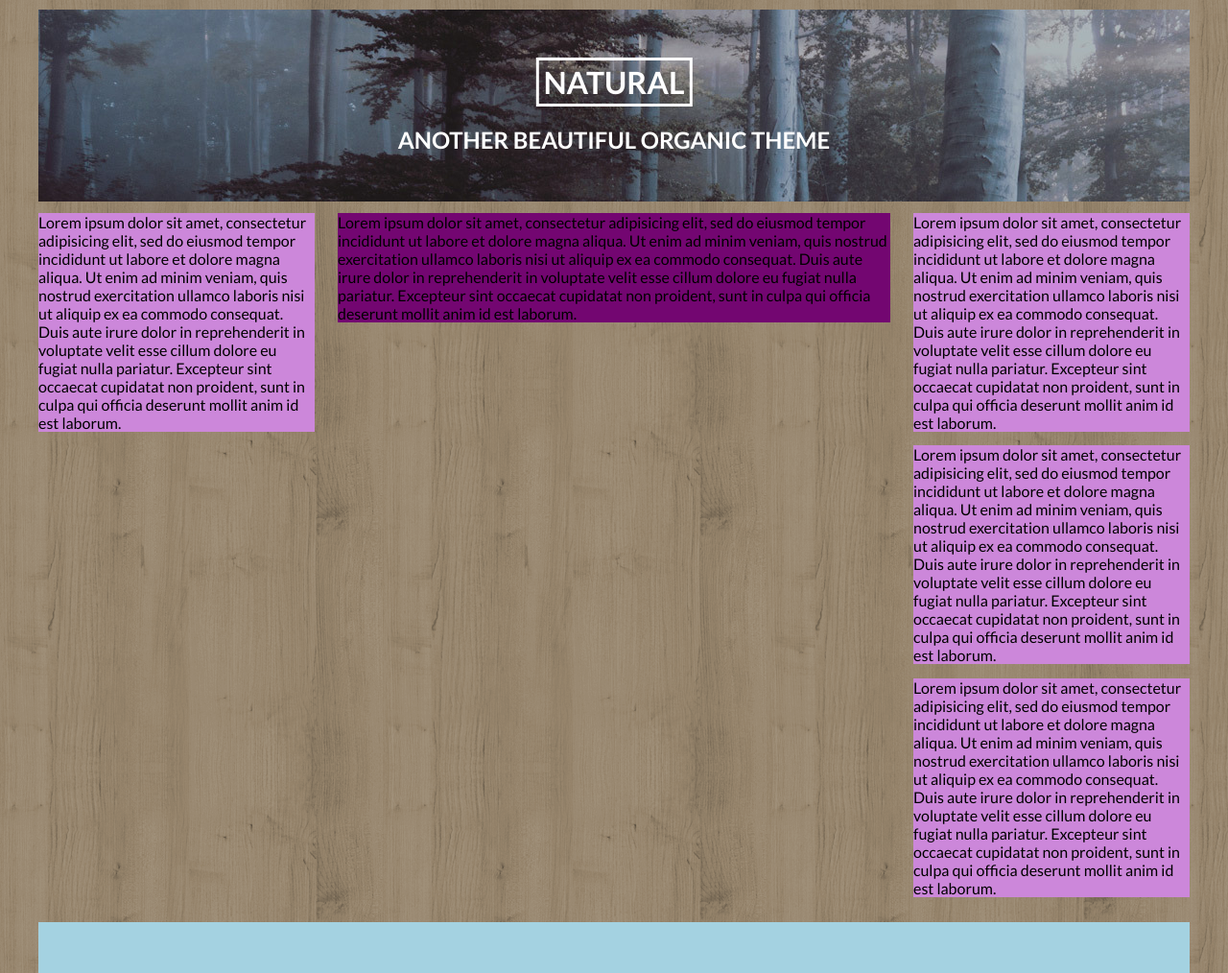
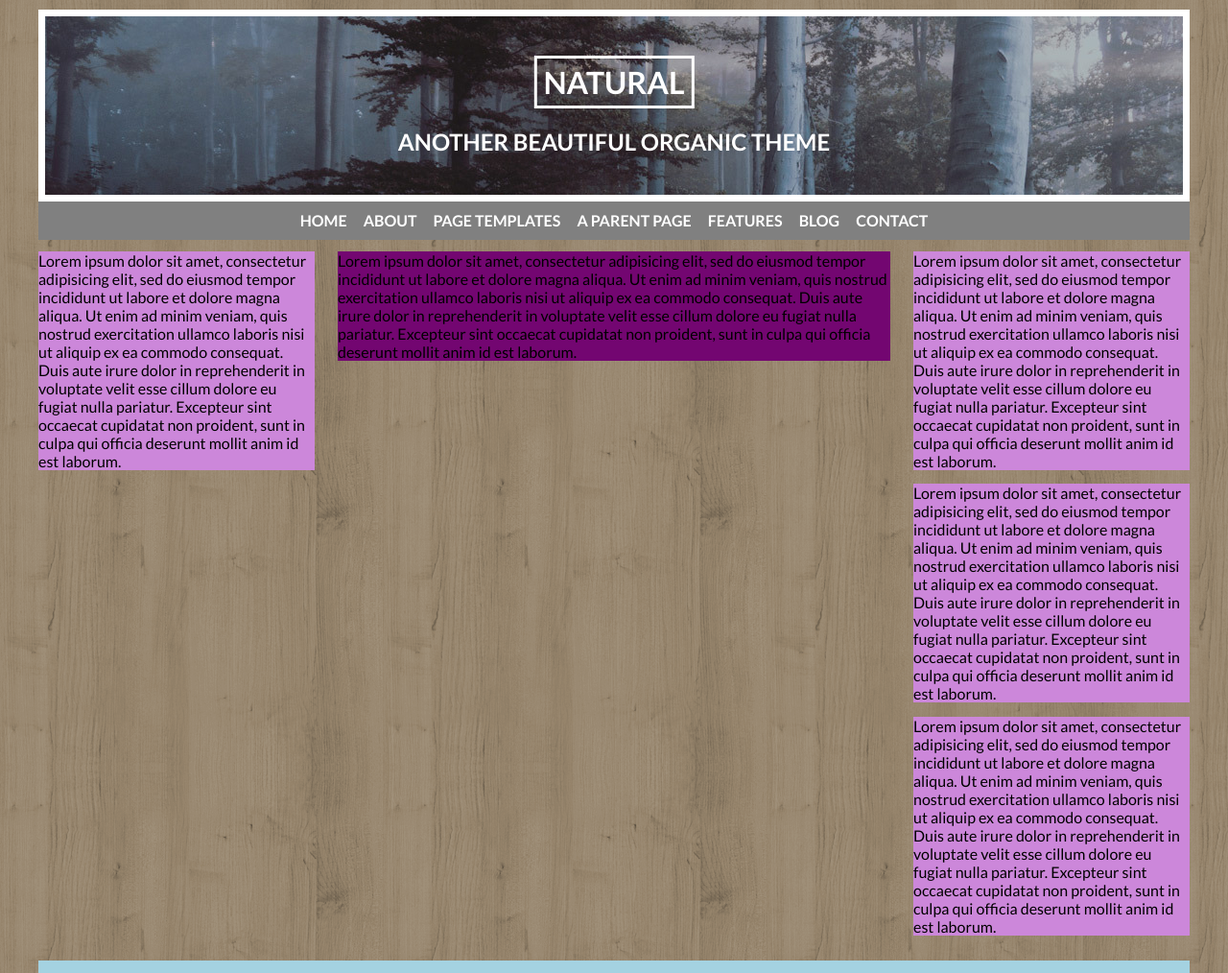
Before and after one commit to elisatorazza/htmlcss-wp, a plain HTML site: page index.html in a window 1280 px wide. Shown: the top 1014 px of the page at 96% size. Drawn offline with Linux system fonts and the light colour scheme.

Commit message:
header nav

```diff
--- a/css/style.css
+++ b/css/style.css
@@ -15,29 +15,52 @@ body {
 }
 /* header */
 header {
-  background-color: #FEFE3A;
   margin-bottom: 5px;
+  text-transform: uppercase;
 }
+/* logo */
 h1{
   margin-bottom: 20px;
   border: 3px solid white;
   display: inline-block;
-  padding: 3px 5px;
+  padding: 5px 7px;
 }
 .header-top {
   height: 200px;
   background-image: url(../img/img-natural.jpg);
   position: relative;
+  border: 7px solid white;
 }
 .logo {
   position: absolute;
   top: 50%;
   left: 50%;
   transform: translate(-50%, -50%);
-  text-transform: uppercase;
   color: white;
   text-align: center;
 }
+/* /logo */
+/* menu principale */
+.header-nav {
+  background-color: grey;
+}
+ul {
+  text-align: center;
+  list-style: none;
+  height: 40px;
+}
+li {
+  height: 100%;
+  line-height: 40px;
+  display: inline-block;
+  padding: 0 7px;
+}
+a {
+  font-weight: 700;
+  color: white;
+  text-decoration: none;
+}
+/* /menu principale */
 /* /header */
 /* main */
 main {
--- a/index.html
+++ b/index.html
@@ -10,13 +10,27 @@
     <div class="container">
       <!-- inizio header -->
       <header>
+        <!-- logo -->
         <div class="header-top">
           <div class="logo">
             <h1>natural</h1>
             <h2>another beautiful organic theme</h2>
           </div>
         </div>
-        <div class="header-nav"></div>
+        <!-- /logo -->
+        <!-- menu principale-->
+        <div class="header-nav">
+          <ul>
+            <li><a href="#">home</a></li>
+            <li><a href="#">about</a></li>
+            <li><a href="#">page templates</a></li>
+            <li><a href="#">a parent page</a></li>
+            <li><a href="#">features</a></li>
+            <li><a href="#">blog</a></li>
+            <li><a href="#">contact</a></li>
+          </ul>
+        <!-- /menu principale-->
+        </div>
       </header>
       <!-- /header -->
       <!-- inizio main -->
```
